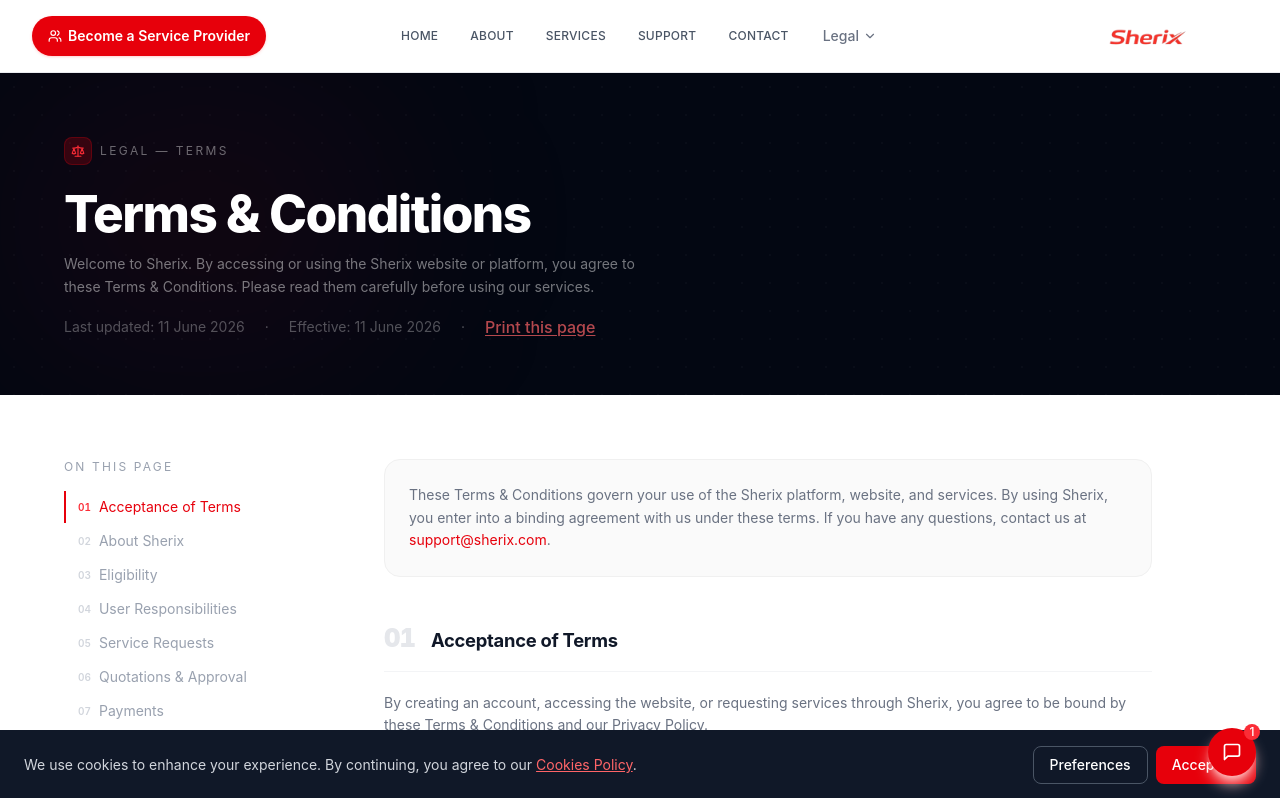
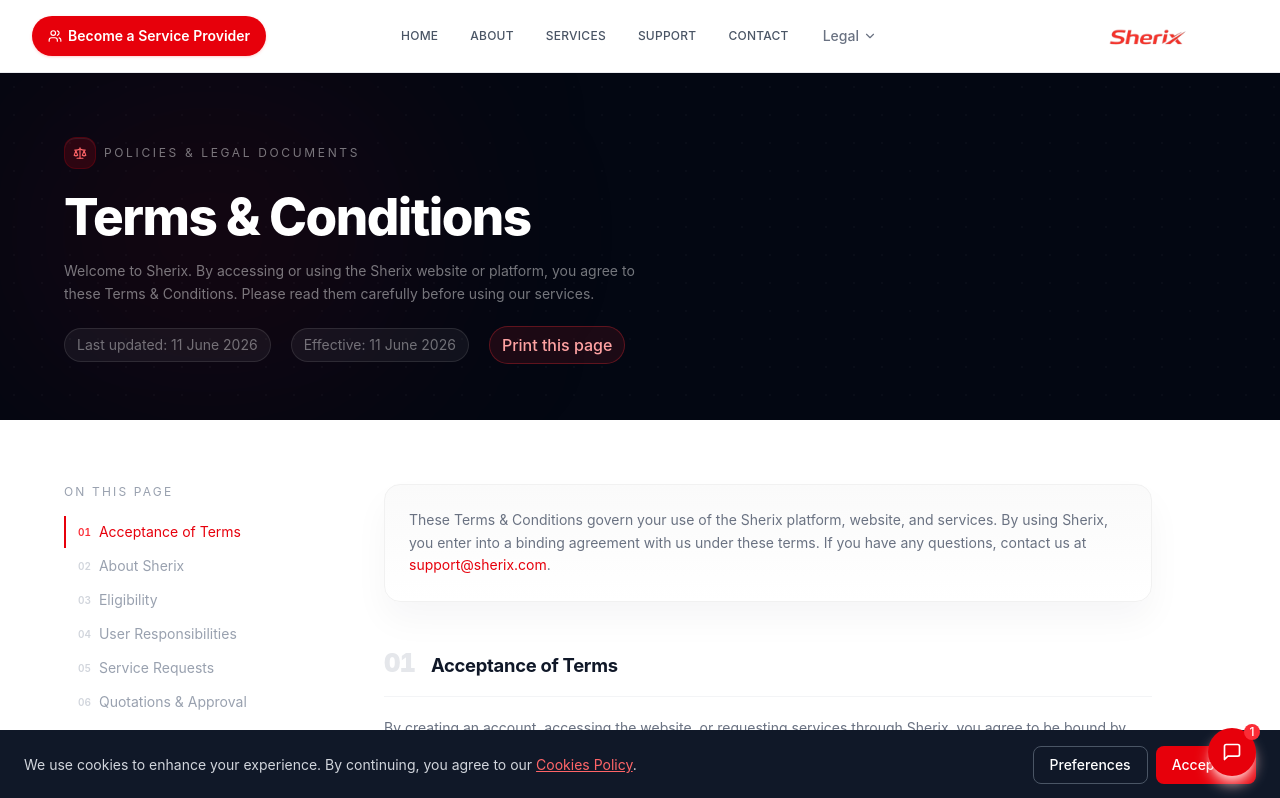
Before and after one commit to Kwekuaugust22/sherix-app-website, a React (Vite) app: page /terms in a window 1280 px wide. Shown: the top 798 px of the page. Built offline with nearby package versions, Linux system fonts and the light colour scheme.

Commit message:
cookies & privacy

```diff
--- a/src/app/pages/CookiesPage.tsx
+++ b/src/app/pages/CookiesPage.tsx
@@ -79,14 +79,15 @@ export function CookiesPage() {
   return (
     <div className="bg-white">
       {/* Header */}
-      <section className="bg-gray-900 text-white py-16">
-        <div className="max-w-4xl mx-auto px-4 sm:px-6 lg:px-8">
-          <span className="text-gray-400 text-sm font-semibold uppercase tracking-wide">Policies & Legal Documents</span>
-          <h1 className="text-4xl font-bold mt-2 mb-2">Cookies Policy</h1>
-          <div className="flex flex-wrap items-center gap-4 text-sm text-gray-400 mt-4">
-            <span>Last updated: 11 June 2026</span>
-            <span>•</span>
-            <span>Privacy & cookie compliance</span>
+      <section className="bg-gray-950 text-white py-16 relative overflow-hidden">
+        <div className="absolute inset-0 opacity-[0.03]" style={{ backgroundImage: 'radial-gradient(circle, #fff 1px, transparent 1px)', backgroundSize: '26px 26px' }} />
+        <div className="absolute top-0 left-1/2 -translate-x-1/2 w-[420px] h-[300px] bg-red-700/10 rounded-full blur-[110px]" />
+        <div className="relative max-w-4xl mx-auto px-4 sm:px-6 lg:px-8">
+          <span className="text-gray-300 text-xs font-semibold uppercase tracking-[0.22em]">Policies & Legal Documents</span>
+          <h1 className="text-4xl font-bold mt-3 mb-2 leading-tight">Cookies Policy</h1>
+          <div className="flex flex-wrap items-center gap-3 text-sm text-gray-300 mt-4">
+            <span className="rounded-full border border-white/10 bg-white/5 px-3 py-1.5">Last updated: 11 June 2026</span>
+            <span className="rounded-full border border-white/10 bg-white/5 px-3 py-1.5">Privacy & cookie compliance</span>
           </div>
         </div>
       </section>
--- a/src/app/pages/PrivacyPage.tsx
+++ b/src/app/pages/PrivacyPage.tsx
@@ -136,7 +136,7 @@ export function PrivacyPage() {
       {/* ─── Header ─── */}
       <section className="bg-gray-950 pt-16 pb-14 relative overflow-hidden">
         <div className="absolute inset-0 pointer-events-none">
-          <div className="absolute top-0 right-0 w-[400px] h-[300px] bg-red-700/8 rounded-full blur-[100px]" />
+          <div className="absolute top-0 right-0 w-[420px] h-[320px] bg-red-700/10 rounded-full blur-[110px]" />
           <div className="absolute inset-0 opacity-[0.025]" style={{ backgroundImage: 'radial-gradient(circle, #fff 1px, transparent 1px)', backgroundSize: '28px 28px' }} />
         </div>
         <div className="relative max-w-7xl mx-auto px-6 sm:px-10 lg:px-16">
@@ -146,25 +146,23 @@ export function PrivacyPage() {
             transition={{ duration: 0.6, ease: [0.22, 1, 0.36, 1] }}
           >
             <div className="flex items-center gap-2 mb-5">
-              <div className="w-7 h-7 rounded-lg bg-red-600/20 border border-red-600/25 flex items-center justify-center">
-                <Shield className="w-3.5 h-3.5 text-red-500" />
+              <div className="w-8 h-8 rounded-xl bg-red-600/15 border border-red-600/20 flex items-center justify-center shadow-[inset_0_1px_0_rgba(255,255,255,0.08)]">
+                <Shield className="w-3.5 h-3.5 text-red-400" />
               </div>
-              <span className="text-xs tracking-[0.2em] uppercase text-white/40">Legal — Privacy</span>
+              <span className="text-xs tracking-[0.22em] uppercase text-white/45">Policies & Legal Documents</span>
             </div>
             <h1
               className="text-white"
-              style={{ fontSize: 'clamp(2rem, 4vw, 3.25rem)', fontWeight: 800, letterSpacing: '-0.03em', lineHeight: 1.1 }}
+              style={{ fontSize: 'clamp(2rem, 4vw, 3.25rem)', fontWeight: 800, letterSpacing: '-0.03em', lineHeight: 1.08 }}
             >
               Privacy Policy
             </h1>
-            <div className="mt-4 flex flex-wrap items-center gap-x-5 gap-y-2 text-sm text-white/35">
-              <span>Last updated: 11 June 2026</span>
-              <span className="hidden sm:inline">·</span>
-              <span>Effective: 11 June 2026</span>
-              <span className="hidden sm:inline">·</span>
+            <div className="mt-5 flex flex-wrap items-center gap-x-5 gap-y-2 text-sm text-white/40">
+              <span className="rounded-full border border-white/10 bg-white/5 px-3 py-1.5">Last updated: 11 June 2026</span>
+              <span className="rounded-full border border-white/10 bg-white/5 px-3 py-1.5">Effective: 11 June 2026</span>
               <button
                 onClick={() => window.print()}
-                className="text-red-400/70 hover:text-red-400 transition-colors underline underline-offset-2"
+                className="rounded-full border border-red-500/30 bg-red-500/10 px-3 py-1.5 text-red-300 hover:bg-red-500/15 hover:text-red-200 transition-colors"
               >
                 Print this page
               </button>
@@ -233,8 +231,8 @@ export function PrivacyPage() {
               initial={{ opacity: 0, y: 16 }}
               animate={{ opacity: 1, y: 0 }}
               transition={{ duration: 0.55, delay: 0.1, ease: [0.22, 1, 0.36, 1] }}
-              className="mb-12 p-6 rounded-2xl"
-              style={{ background: '#fafafa', border: '1px solid #f0f0f0' }}
+              className="mb-12 p-6 rounded-2xl shadow-[0_18px_35px_rgba(15,23,42,0.04)]"
+              style={{ background: 'linear-gradient(180deg, #fafafa, #ffffff)', border: '1px solid #f1f1f1' }}
             >
               <p className="text-sm text-gray-500 leading-relaxed">
                 This Privacy Policy explains how Sherix collects, uses, and protects your personal information when you use our roadside assistance platform. By using Sherix, you agree to the practices described in this policy.
--- a/src/app/pages/TermsPage.tsx
+++ b/src/app/pages/TermsPage.tsx
@@ -156,7 +156,7 @@ export function TermsPage() {
       {/* ─── Header ─── */}
       <section className="bg-gray-950 pt-16 pb-14 relative overflow-hidden">
         <div className="absolute inset-0 pointer-events-none">
-          <div className="absolute top-0 left-0 w-[400px] h-[300px] bg-red-700/8 rounded-full blur-[100px]" />
+          <div className="absolute top-0 left-0 w-[420px] h-[320px] bg-red-700/10 rounded-full blur-[110px]" />
           <div className="absolute inset-0 opacity-[0.025]" style={{ backgroundImage: 'radial-gradient(circle, #fff 1px, transparent 1px)', backgroundSize: '28px 28px' }} />
         </div>
         <div className="relative max-w-7xl mx-auto px-6 sm:px-10 lg:px-16">
@@ -166,28 +166,26 @@ export function TermsPage() {
             transition={{ duration: 0.6, ease: [0.22, 1, 0.36, 1] }}
           >
             <div className="flex items-center gap-2 mb-5">
-              <div className="w-7 h-7 rounded-lg bg-red-600/20 border border-red-600/25 flex items-center justify-center">
-                <Scale className="w-3.5 h-3.5 text-red-500" />
+              <div className="w-8 h-8 rounded-xl bg-red-600/15 border border-red-600/20 flex items-center justify-center shadow-[inset_0_1px_0_rgba(255,255,255,0.08)]">
+                <Scale className="w-3.5 h-3.5 text-red-400" />
               </div>
-              <span className="text-xs tracking-[0.2em] uppercase text-white/40">Legal — Terms</span>
+              <span className="text-xs tracking-[0.22em] uppercase text-white/45">Policies & Legal Documents</span>
             </div>
             <h1
               className="text-white"
-              style={{ fontSize: 'clamp(2rem, 4vw, 3.25rem)', fontWeight: 800, letterSpacing: '-0.03em', lineHeight: 1.1 }}
+              style={{ fontSize: 'clamp(2rem, 4vw, 3.25rem)', fontWeight: 800, letterSpacing: '-0.03em', lineHeight: 1.08 }}
             >
               Terms & Conditions
             </h1>
-            <p className="mt-3 text-white/45 text-sm max-w-xl leading-relaxed">
+            <p className="mt-4 text-white/45 text-sm max-w-xl leading-relaxed">
               Welcome to Sherix. By accessing or using the Sherix website or platform, you agree to these Terms & Conditions. Please read them carefully before using our services.
             </p>
-            <div className="mt-4 flex flex-wrap items-center gap-x-5 gap-y-2 text-sm text-white/30">
-              <span>Last updated: 11 June 2026</span>
-              <span className="hidden sm:inline">·</span>
-              <span>Effective: 11 June 2026</span>
-              <span className="hidden sm:inline">·</span>
+            <div className="mt-5 flex flex-wrap items-center gap-x-5 gap-y-2 text-sm text-white/40">
+              <span className="rounded-full border border-white/10 bg-white/5 px-3 py-1.5">Last updated: 11 June 2026</span>
+              <span className="rounded-full border border-white/10 bg-white/5 px-3 py-1.5">Effective: 11 June 2026</span>
               <button
                 onClick={() => window.print()}
-                className="text-red-400/70 hover:text-red-400 transition-colors underline underline-offset-2"
+                className="rounded-full border border-red-500/30 bg-red-500/10 px-3 py-1.5 text-red-300 hover:bg-red-500/15 hover:text-red-200 transition-colors"
               >
                 Print this page
               </button>
@@ -256,8 +254,8 @@ export function TermsPage() {
               initial={{ opacity: 0, y: 16 }}
               animate={{ opacity: 1, y: 0 }}
               transition={{ duration: 0.55, delay: 0.1, ease: [0.22, 1, 0.36, 1] }}
-              className="mb-12 p-6 rounded-2xl"
-              style={{ background: '#fafafa', border: '1px solid #f0f0f0' }}
+              className="mb-12 p-6 rounded-2xl shadow-[0_18px_35px_rgba(15,23,42,0.04)]"
+              style={{ background: 'linear-gradient(180deg, #fafafa, #ffffff)', border: '1px solid #f1f1f1' }}
             >
               <p className="text-sm text-gray-500 leading-relaxed">
                 These Terms & Conditions govern your use of the Sherix platform, website, and services. By using Sherix, you enter into a binding agreement with us under these terms. If you have any questions, contact us at <a href="mailto:support@sherix.com" className="text-red-600 hover:underline">support@sherix.com</a>.
```
